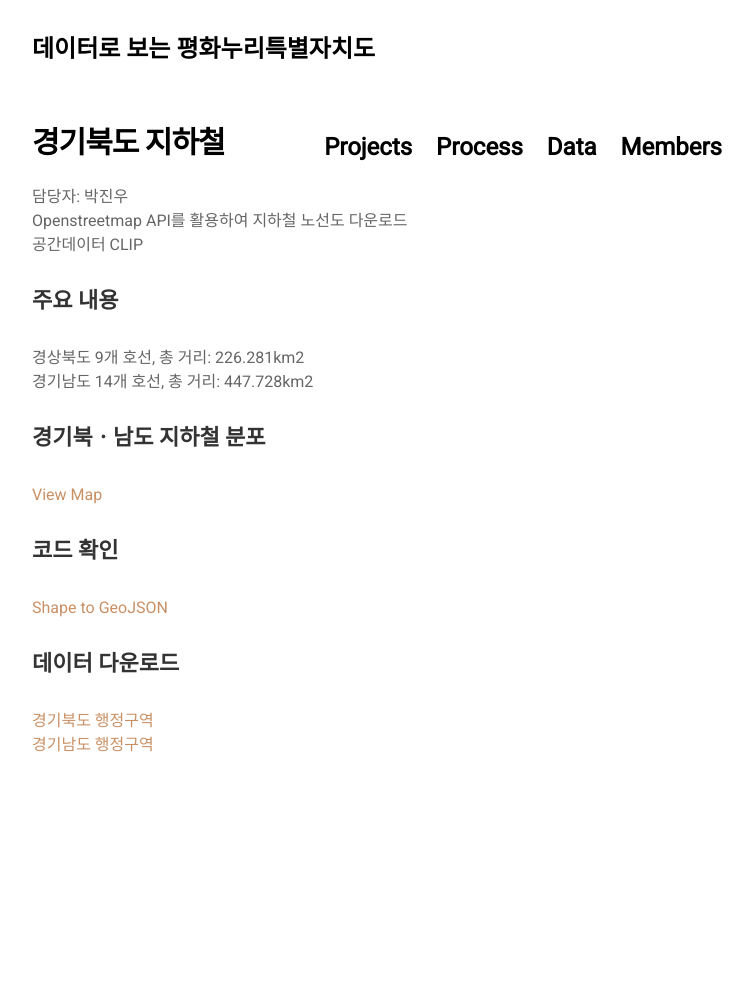
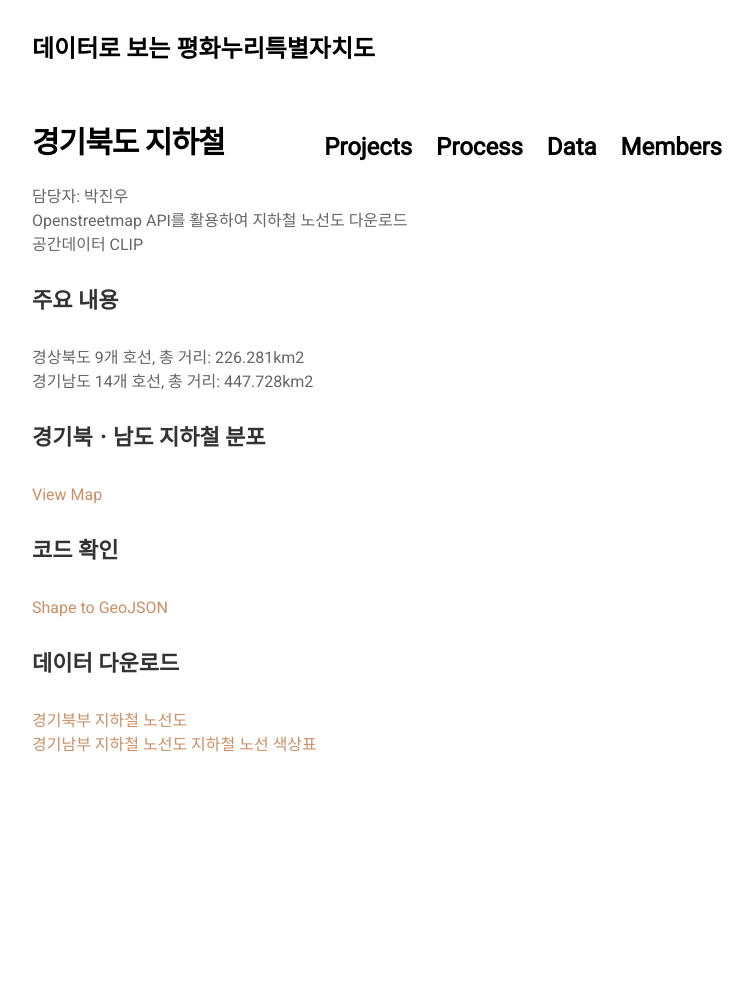
Before and after one commit to jinuew/SICM2002-6, a Jekyll site: the page built from projects/proj-3.md, in a window 1280 px wide. Shown: the whole page, without its empty margins (263-1016 px from the left). Built offline with Jekyll 4.4.1, drawn with Linux system fonts in a browser that asks for light colours; nearby versions of some CDN libraries; our own code applies the rules of GitHub Pages for plain Markdown files.

Commit message:
Update proj-3.md

```diff
--- a/projects/proj-3.md
+++ b/projects/proj-3.md
@@ -17,5 +17,6 @@ Openstreetmap API를 활용하여 지하철 노선도 다운로드<br>
 
 
 #### 데이터 다운로드
-[경기북도 행정구역](https://github.com/jinuew/sicm2002-6/raw/main/assets/Data/경기북도4326.zip)<br>
-[경기남도 행정구역](https://github.com/jinuew/sicm2002-6/raw/main/assets/Data/경기남도4326.zip)
+[경기북부 지하철 노선도](https://github.com/jinuew/sicm2002-6/raw/main/assets/Data/north_subway.geojson)<br>
+[경기남부 지하철 노선도](https://github.com/jinuew/sicm2002-6/raw/main/assets/Data/south_subway.geojson)
+[지하철 노선 색상표](https://github.com/jinuew/sicm2002-6/raw/main/assets/Data/subway_color.csv)
```
